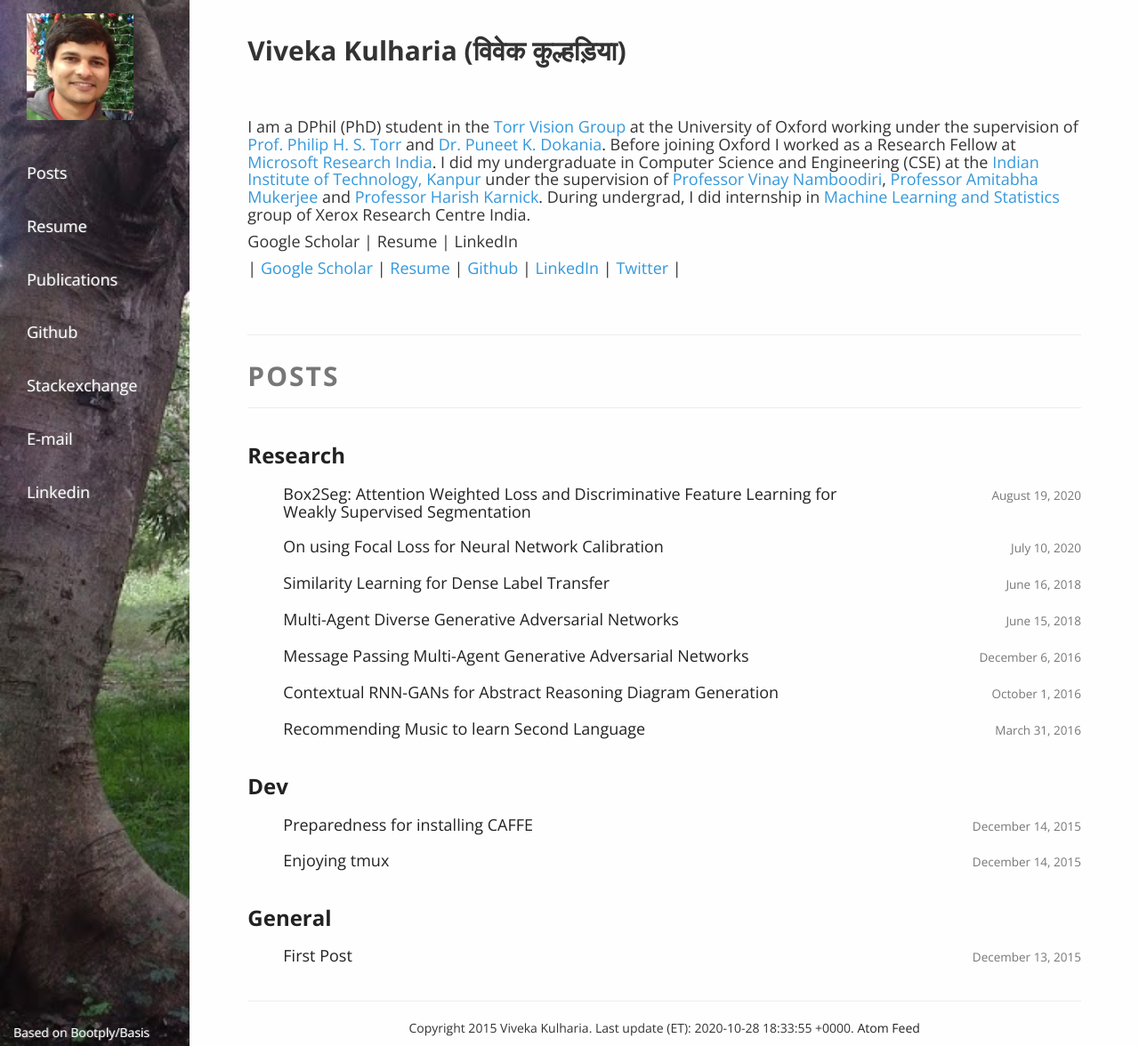
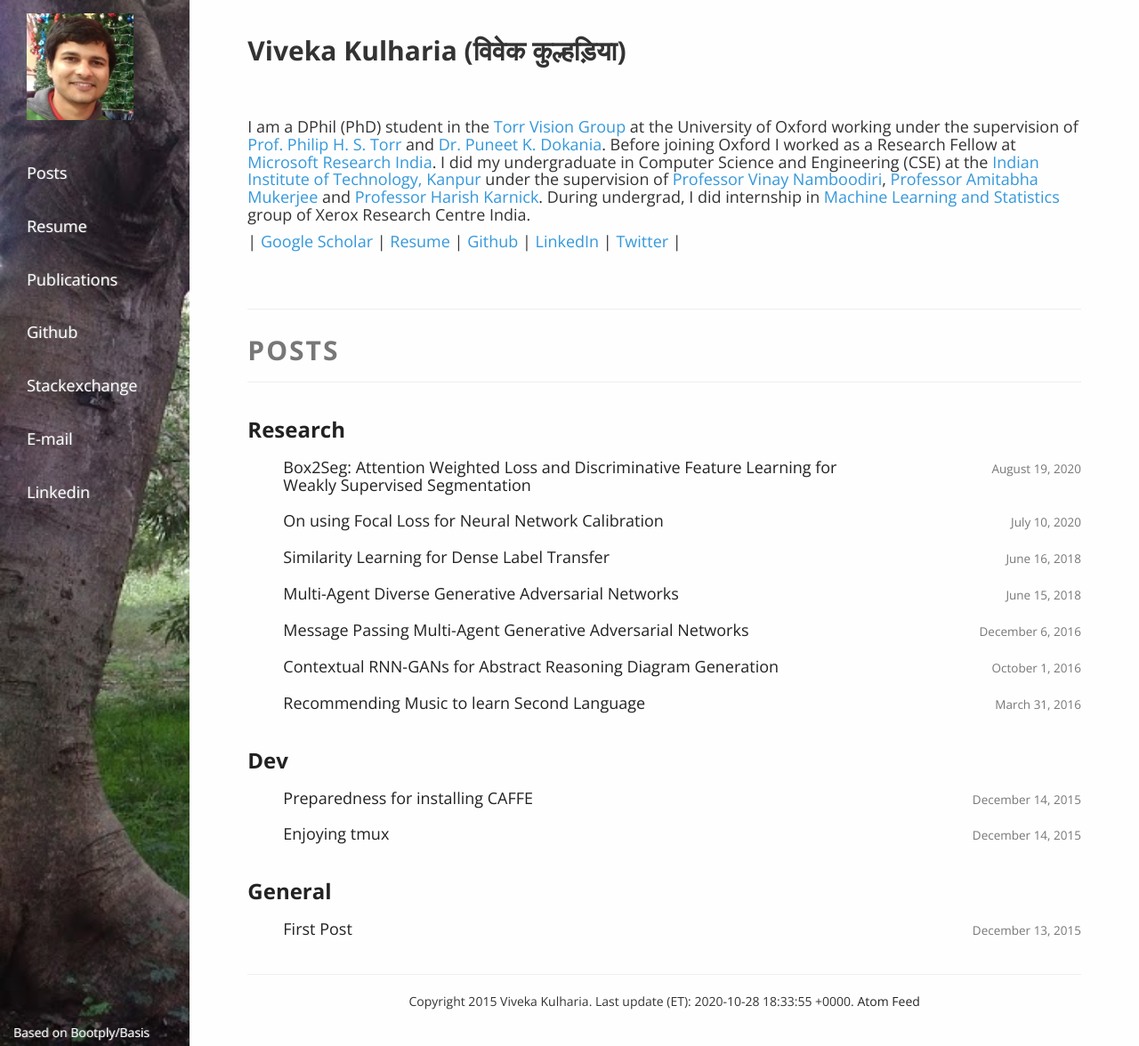
Before and after one commit to vivkul/vivkul.github.io, a Jekyll site: the page built from index.md, in a window 1280 px wide. Shown: the whole page at 89% size. Built offline with Jekyll 4.4.1, drawn with Linux system fonts in a browser that asks for light colours; nearby versions of some CDN libraries; our own code applies the rules of GitHub Pages for plain Markdown files.

Commit message:
Update index.md

```diff
--- a/index.md
+++ b/index.md
@@ -8,6 +8,4 @@ layout: base
 
 #### I am a DPhil (PhD) student in the [<font color="#3498DB">Torr Vision Group</font>](http://www.robots.ox.ac.uk/~tvg/){:target="_blank"} at the University of Oxford working under the supervision of [<font color="#3498DB">Prof. Philip H. S. Torr</font>](http://www.robots.ox.ac.uk/~phst/){:target="_blank"} and [<font color="#3498DB">Dr. Puneet K. Dokania</font>](https://puneetkdokania.github.io/){:target="_blank"}. Before joining Oxford I worked as a Research Fellow at [<font color="#3498DB">Microsoft Research India</font>](https://www.microsoft.com/en-us/research/lab/microsoft-research-india/){:target="_blank"}. I did my undergraduate in Computer Science and Engineering (CSE) at the [<font color="#3498DB">Indian Institute of Technology, Kanpur</font>](http://www.cse.iitk.ac.in/){:target="_blank"} under the supervision of [<font color="#3498DB">Professor Vinay Namboodiri</font>](http://www.cse.iitk.ac.in/users/vinaypn/){:target="_blank"}, [<font color="#3498DB">Professor Amitabha Mukerjee</font>](http://www.cse.iitk.ac.in/users/amit/){:target="_blank"} and [<font color="#3498DB">Professor Harish Karnick</font>](http://www.iitk.ac.in/new/dr-harish-karnick){:target="_blank"}. During undergrad, I did internship in [<font color="#3498DB">Machine Learning and Statistics</font>](http://www.xrci.xerox.com/data-analytics/machine-learning-and-statistics){:target="_blank"} group of Xerox Research Centre India.
 
-#### Google Scholar | Resume | LinkedIn
-
 #### | [<font color="#3498DB">Google Scholar</font>](https://scholar.google.com/citations?user=wjrOaIIAAAAJ){:target="_blank"} | [<font color="#3498DB">Resume</font>](https://vivkul.github.io/static/resume.pdf){:target="_blank"} | [<font color="#3498DB">Github</font>](http://github.com/vivkul){:target="_blank"} | [<font color="#3498DB">LinkedIn</font>](https://www.linkedin.com/in/vivkul/){:target="_blank"} | [<font color="#3498DB">Twitter</font>](https://twitter.com/vivekakulharia){:target="_blank"} |
```
